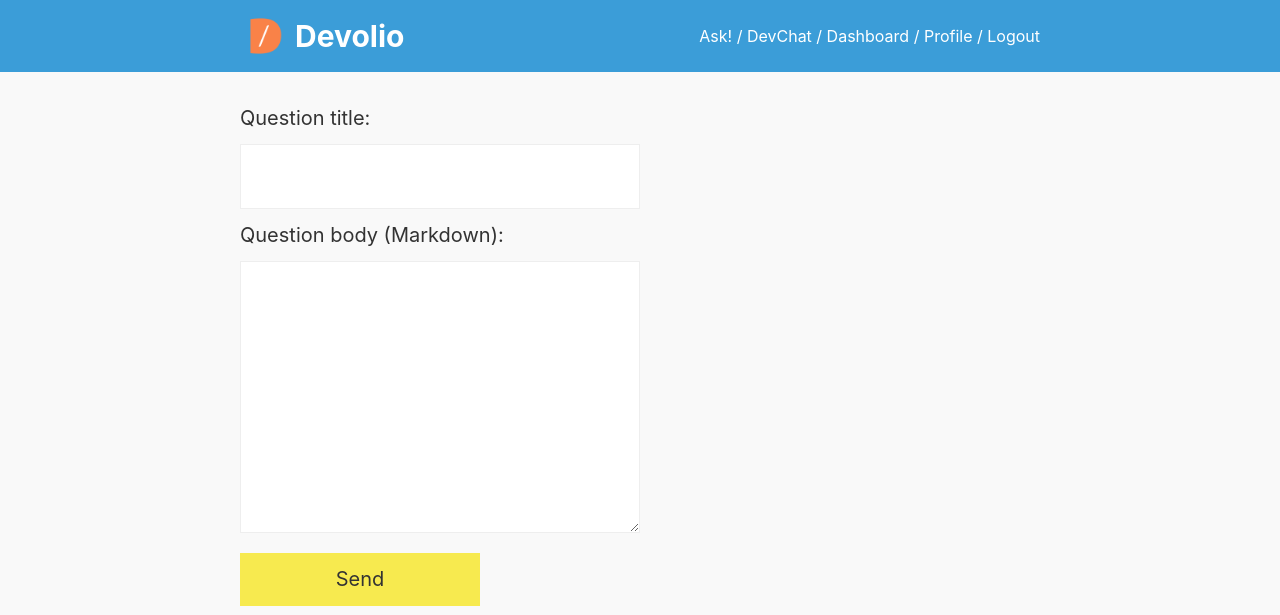
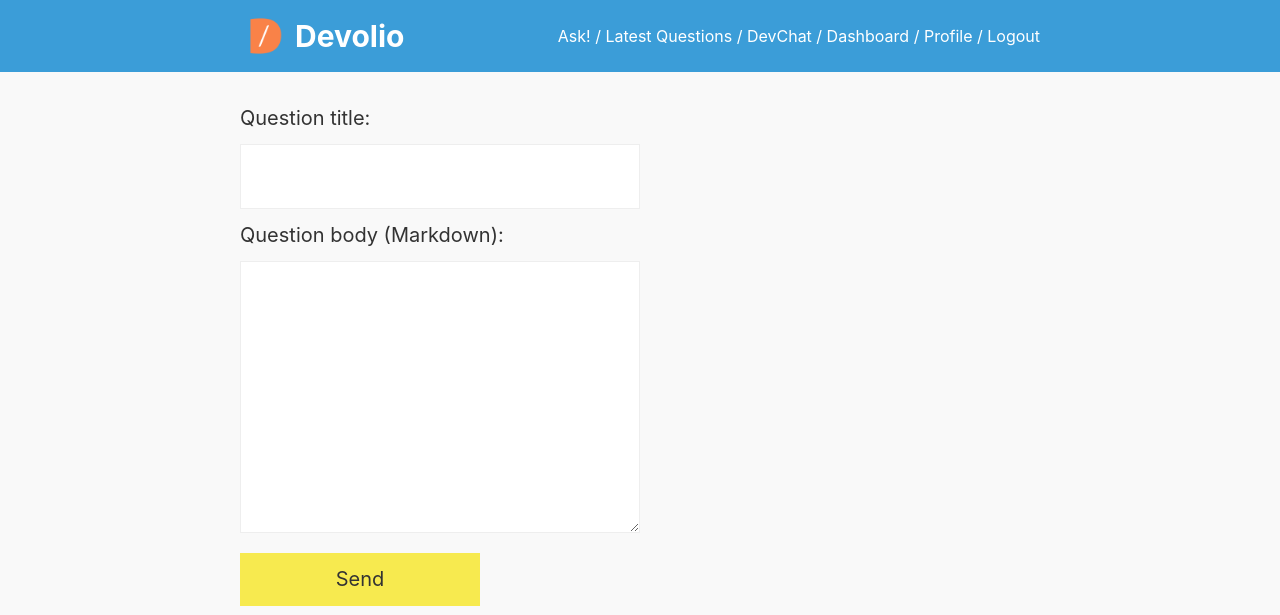
Before and after one commit to devolio/devolio, a Django app: page /ask in a window 1280 px wide. Shown: the top 615 px of the page. Run offline with Django 3.2, Linux system fonts and the light colour scheme; the visitor is signed in with stand-in values (Sample User, id 1); parts of the project's set-up code (start-up, migrations or seed data) failed here and were passed over; some libraries are stand-ins or nearby versions.

Commit message:
Add "Questions" to the top navigation. closes #19

```diff
--- a/shared/templates/shared/partials/header.html
+++ b/shared/templates/shared/partials/header.html
@@ -8,12 +8,14 @@
     <div class="nav">
         {% if user.is_authenticated %}
         <a href="{% url 'ask' %}">Ask!</a> /
+        <a href="{% url 'questions' %}">Latest Questions</a> /
         <a href="https://devolio-devchat.slack.com" target="_blank">DevChat</a> /
         <a href="{% url 'dashboard' %}">Dashboard</a> /
         <a href="{% url 'public_profile' user.username %}">Profile</a> /
         <a href="{% url 'account_logout' %}">Logout</a>
         {% else %}
         <a href="{% url 'account_signup' %}">Join & ask!</a> /
+        <a href="{% url 'questions' %}">Latest Questions</a> /
         <a href="{% url 'account_login' %}">Login</a>
         {% endif %}
     </div>
```
